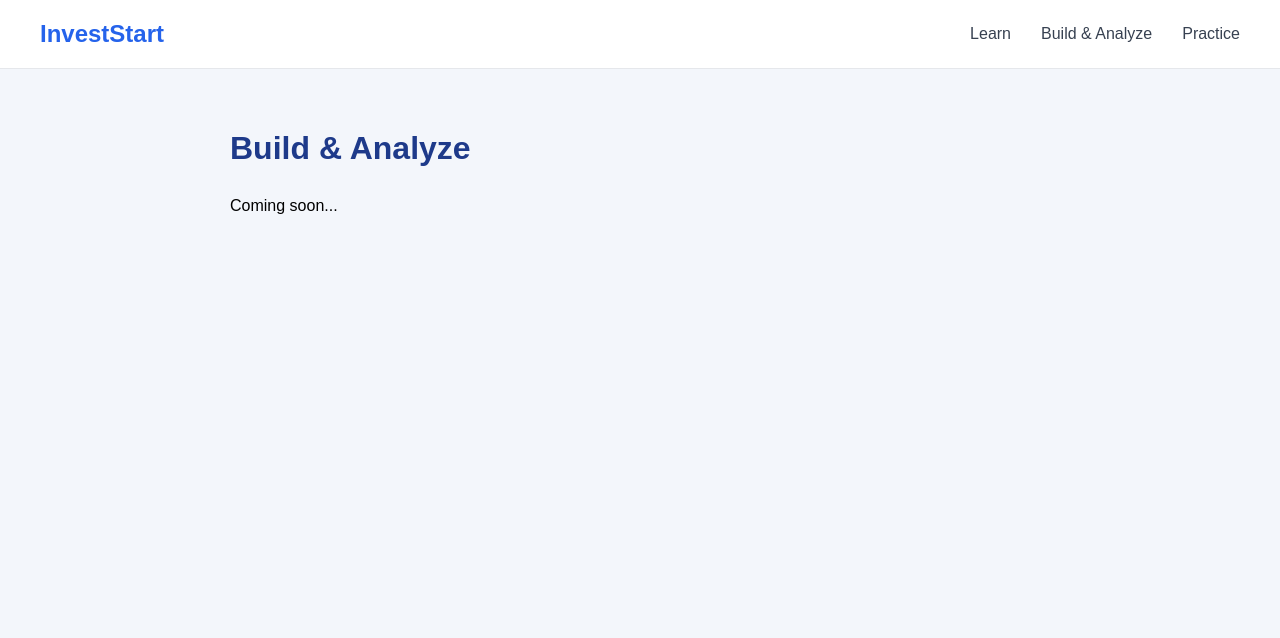
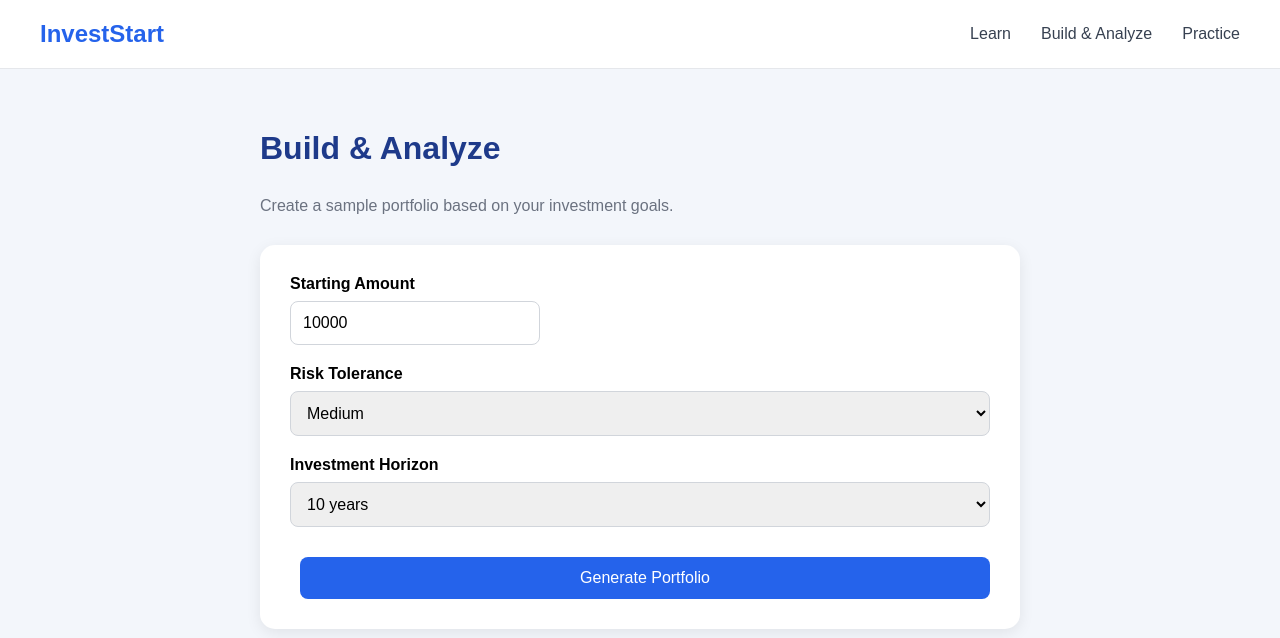
Before and after one commit to Jiya925/InvestStart, a React app in the folder frontend/: page /analyze in a window 1280 px wide. Shown: the top 638 px of the page. Built offline with nearby package versions, Linux system fonts and the light colour scheme; the HTML template or start-up script is replaced by a standard one.

Commit message:
started Build & Analyze page

```diff
--- a/frontend/src/App.css
+++ b/frontend/src/App.css
@@ -119,3 +119,88 @@ strong {
 .nav-links a:hover {
   color: #2563eb;
 }
+
+.analyze-page {
+  max-width: 800px;
+  margin: 0 auto;
+  padding: 40px 20px;
+}
+
+.page-description {
+  color: #6b7280;
+  margin-bottom: 30px;
+}
+
+.analyze-form {
+  background: white;
+  padding: 30px;
+  border-radius: 15px;
+  box-shadow: 0 4px 15px rgba(0, 0, 0, 0.08);
+
+  display: flex;
+  flex-direction: column;
+  gap: 20px;
+}
+
+.analyze-form label {
+  display: flex;
+  flex-direction: column;
+  gap: 8px;
+
+  text-align: left;
+  font-weight: 600;
+}
+
+.analyze-form input,
+.analyze-form select {
+  padding: 12px;
+  border: 1px solid #d1d5db;
+  border-radius: 8px;
+  font-size: 16px;
+}
+
+.analyze-form button {
+  margin-top: 10px;
+}
+
+.portfolio-card {
+  margin-top: 30px;
+  padding: 30px;
+  background: white;
+  border-radius: 15px;
+  box-shadow: 0 4px 15px rgba(0, 0, 0, 0.08);
+
+  text-align: left;
+}
+
+.portfolio-card h2 {
+  margin-top: 0;
+}
+
+.portfolio-list {
+  display: flex;
+  flex-direction: column;
+  gap: 10px;
+  margin-top: 20px;
+}
+
+.portfolio-item {
+  display: flex;
+  justify-content: space-between;
+  align-items: center;
+
+  padding: 15px;
+  background: #f8f9fc;
+  border-radius: 8px;
+}
+
+.portfolio-item > div {
+  display: flex;
+  flex-direction: column;
+  gap: 4px;
+}
+
+.portfolio-item span {
+  color: #6b7280;
+  font-size: 14px;
+}
--- a/frontend/src/pages/Analyze.jsx
+++ b/frontend/src/pages/Analyze.jsx
@@ -1,8 +1,118 @@
+import { useState } from "react";
+
 function Analyze() {
+  const [amount, setAmount] = useState(10000);
+  const [risk, setRisk] = useState("Medium");
+  const [years, setYears] = useState(10);
+  const [portfolio, setPortfolio] = useState(null);
+
+  function generatePortfolio() {
+    let recommendation;
+
+    if (risk === "Low") {
+      recommendation = [
+        { ticker: "VOO", percentage: 70 },
+        { ticker: "BND", percentage: 30 },
+      ];
+    } else if (risk === "Medium") {
+      recommendation = [
+        { ticker: "VOO", percentage: 60 },
+        { ticker: "AAPL", percentage: 20 },
+        { ticker: "MSFT", percentage: 20 },
+      ];
+    } else {
+      recommendation = [
+        { ticker: "VOO", percentage: 40 },
+        { ticker: "AAPL", percentage: 30 },
+        { ticker: "NVDA", percentage: 30 },
+      ];
+    }
+
+    setPortfolio(recommendation);
+  }
+
   return (
-    <div className="container">
+    <div className="analyze-page">
       <h1>Build & Analyze</h1>
-      <p>Coming soon...</p>
+
+      <p className="page-description">
+        Create a sample portfolio based on your investment goals.
+      </p>
+
+      <div className="analyze-form">
+
+        <label>
+          Starting Amount
+          <input
+            type="number"
+            value={amount}
+            onChange={(e) => setAmount(e.target.value)}
+          />
+        </label>
+
+        <label>
+          Risk Tolerance
+          <select
+            value={risk}
+            onChange={(e) => setRisk(e.target.value)}
+          >
+            <option value="Low">Low</option>
+            <option value="Medium">Medium</option>
+            <option value="High">High</option>
+          </select>
+        </label>
+
+        <label>
+          Investment Horizon
+          <select
+            value={years}
+            onChange={(e) => setYears(e.target.value)}
+          >
+            <option value={5}>5 years</option>
+            <option value={10}>10 years</option>
+            <option value={20}>20 years</option>
+          </select>
+        </label>
+
+        <button onClick={generatePortfolio}>
+          Generate Portfolio
+        </button>
+
+      </div>
+
+      {portfolio && (
+        <div className="portfolio-card">
+          <h2>Your Sample Portfolio</h2>
+
+          <p>
+            Based on ${Number(amount).toLocaleString()} invested for{" "}
+            {years} years with {risk.toLowerCase()} risk tolerance.
+          </p>
+
+          <div className="portfolio-list">
+            {portfolio.map((investment) => {
+              const dollarAmount =
+                Number(amount) * (investment.percentage / 100);
+
+              return (
+                <div
+                  className="portfolio-item"
+                  key={investment.ticker}
+                >
+                  <div>
+                    <strong>{investment.ticker}</strong>
+                    <span>{investment.percentage}%</span>
+                  </div>
+
+                  <strong>
+                    ${dollarAmount.toLocaleString()}
+                  </strong>
+                </div>
+              );
+            })}
+          </div>
+        </div>
+      )}
     </div>
   );
 }
```
